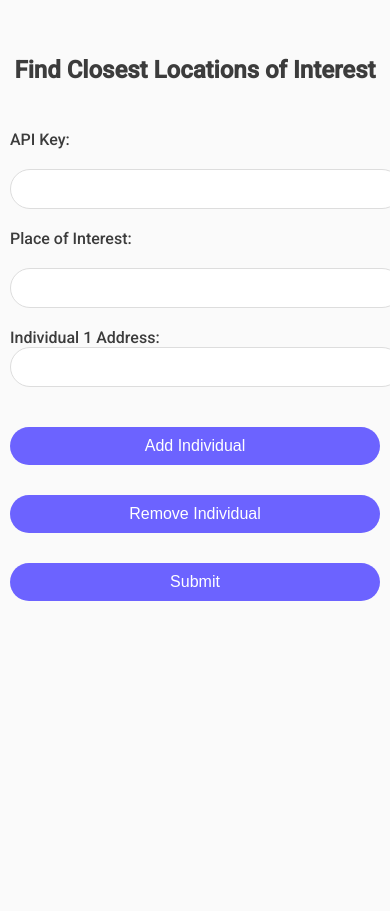
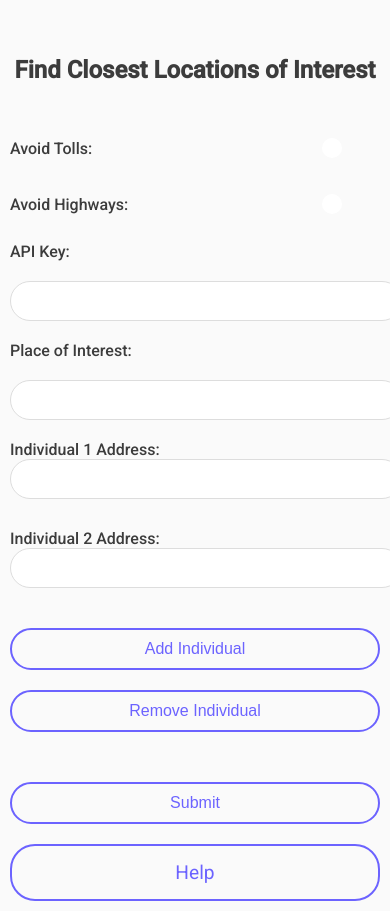
Before and after one commit to neel-shanmugam/geo-centric, a Flask app: page / in a window 390 px wide; the page is wider, and only the part inside the window is pictured. Before the commit the page ends 601 px from the top of that part, so only its background shows below. Run offline with Flask 3, Linux system fonts and the light colour scheme.

Commit message:
tolls toggle
tolls toggle

```diff
--- a/app.py
+++ b/app.py
@@ -23,6 +23,9 @@ def home():
 
         gmaps = googlemaps.Client(key=apikey)
 
+        avoid_tolls = bool(request.form.get('toll'))
+        avoid_highways = bool(request.form.get('highway'))
+
         for individual in individuals:
             geocode_result = gmaps.geocode(individual)
             individual_location = geocode_result[0]['geometry']['location']
@@ -34,6 +37,9 @@ def home():
 
         max_distance = max(calculate_distance(loc1, loc2) for loc1 in individual_locations for loc2 in individual_locations)
 
+        if max_distance > 50000:
+            max_distance = 50000
+
         places_result = gmaps.places_nearby(location=centroid, keyword=fitness_center, radius=max_distance)
         fitness_locations = [(place['vicinity'], place['geometry']['location']) for place in places_result['results']]
 
@@ -42,7 +48,10 @@ def home():
             individual_times = {}
             times = []
             for individual, individual_location in zip(individuals, individual_locations):
-                result = gmaps.distance_matrix(origins=individual_location, destinations=[gym_location], mode='driving')
+                if avoid_tolls:
+                    result = gmaps.distance_matrix(origins=individual_location, destinations=[gym_location], mode='driving', avoid="tolls")
+                else:
+                    result = gmaps.distance_matrix(origins=individual_location, destinations=[gym_location], mode='driving')
                 time = result['rows'][0]['elements'][0]['duration']['value']
                 times.append(time)
                 individual_times[individual] = convert_seconds_to_hms(time)
@@ -59,5 +68,9 @@ def home():
 
     return render_template('home.html')
 
+@app.route('/help', methods=['GET'])
+def help():
+    return render_template('help.html')
+
 if __name__ == '__main__':
     app.run(debug=True)
--- a/static/styles.css
+++ b/static/styles.css
@@ -44,20 +44,21 @@ input[type="text"]:focus {
     border-color: #6C63FF;
 }
 
-button, input[type="submit"] {
+button, input[type="submit"], input[type="button"], a {
     padding: 15px;
     margin-top: 10px;
-    border: none;
+    border: 2px solid #6C63FF;
     border-radius: 25px;
-    background-color: #6C63FF;
-    color: #FFFFFF;
-    transition: background-color 0.3s;
+    background-color: transparent;
+    color: #6C63FF;
+    transition: background-color 0.3s, color 0.3s;
     cursor: pointer;
     font-size: 1.2em;
 }
 
-button:hover, input[type="submit"]:hover {
-    background-color: #4a44ce;
+button:hover, input[type="submit"]:hover, input[type="button"]:hover, a:hover {
+    background-color: #6C63FF;
+    color: #FFFFFF;
 }
 
 h2 {
@@ -103,6 +104,125 @@ div[id^='individual'] {
     font-weight: bold;
 }
 
+.checkbox-wrapper {
+    display: flex;
+    justify-content: space-between;
+    align-items: center;
+}
+
+.checkbox-wrapper input[type="checkbox"] {
+    appearance: none;
+    width: 60px;
+    height: 30px;
+    border-radius: 15px;
+    position: relative;
+    outline: none;
+    cursor: pointer;
+    transition: background-color 0.3s;
+}
+
+.checkbox-wrapper input[type="checkbox"]:before {
+    content: "";
+    position: absolute;
+    top: 5px;
+    left: 5px;
+    width: 20px;
+    height: 20px;
+    background-color: white;
+    border-radius: 50%;
+    transition: transform 0.3s;
+}
+
+.checkbox-wrapper input[type="checkbox"]:checked {
+    background-color: #6C63FF;
+}
+
+.checkbox-wrapper input[type="checkbox"]:checked:before {
+    transform: translateX(30px);
+}
+
+input[type="text"] {
+    flex-grow: 1;
+    margin-right: 10px;
+}
+
+.button-wrapper {
+    display: flex;
+    gap: 20px;
+    justify-content: flex-start;
+    align-items: center;
+}
+
+.submit-help-wrapper {
+    display: flex;
+    justify-content: space-between;
+    align-items: center;
+    margin-top: 20px;
+}
+
+.help-button {
+    background-color: transparent;
+    color: #6C63FF;
+    border: 2px solid #6C63FF;
+    border-radius: 25px;
+    padding: 15px;
+    transition: background-color 0.3s, color 0.3s;
+    text-decoration: none;
+    font-size: 1.2em;
+    text-align: center;
+    line-height: 1.2em; /* Adjust this based on the height of your button */
+}
+
+.help-button:hover {
+    background-color: #6C63FF;
+    color: #FFFFFF;
+}
+
+/* CSS rules for help.html */
+
+.help ul {
+    margin-top: 20px;
+}
+
+.help ul li {
+    margin-bottom: 10px;
+}
+
+.back-button {
+    position: fixed;
+    top: 10px;
+    left: 10px;
+    display: inline-block;
+    padding: 10px 20px;
+    background-color: #6C63FF;
+    color: #FFF;
+    border-radius: 25px;
+    text-decoration: none;
+    transition: background-color 0.3s;
+    font-size: 1.2em;
+    z-index: 1000;
+}
+
+.back-button:hover {
+    background-color: #4a44ce;
+}
+
+
+@media screen and (max-width: 768px) {
+    .button-wrapper, .submit-help-wrapper {
+        flex-direction: column;
+        align-items: stretch;
+        gap: 10px;
+    }
+
+    .help-button {
+        display: flex;
+        justify-content: center;
+        align-items: center;
+        text-align: center;
+    }
+}
+
 @media screen and (max-width: 768px) {
     .container {
         padding: 10px;
--- a/templates/home.html
+++ b/templates/home.html
@@ -9,6 +9,17 @@
     <div class="container">
         <h1>Find Closest Locations of Interest</h1>
         <form method="POST" id="myForm">
+            <div class="checkbox-wrapper">
+                <label for="toll">Avoid Tolls:</label>
+                <input type="checkbox" id="toll" name="toll">
+            </div>
+
+            <div class="checkbox-wrapper">
+                <label for="toll">Avoid Highways:</label>
+                <input type="checkbox" id="toll" name="toll">
+            </div>
+
+
             <label for="apikey">API Key:</label>
             <input type="text" id="apikey" name="apikey" required>
 
@@ -20,9 +31,22 @@
                 <input type="text" id="individual1" name="individual" required>
             </div>
 
-            <button type="button" onclick="addInputField()">Add Individual</button>
-            <button type="button" onclick="removeInputField()">Remove Individual</button>
-            <input type="submit" value="Submit">
+            <div id="individual2">
+                <label for="individual2">Individual 2 Address:</label>
+                <input type="text" id="individual2" name="individual" required>
+            </div>
+
+
+
+            <div class="button-wrapper">
+                <button type="button" onclick="addInputField()">Add Individual</button>
+                <button type="button" onclick="removeInputField()">Remove Individual</button>
+            </div>
+
+            <div class="submit-help-wrapper">
+                <input type="submit" value="Submit">
+                <a href="/help" class="help-button">Help</a>
+            </div>
         </form>
 
         {% if best_locations %}
@@ -42,7 +66,7 @@
     </div>
 
     <script>
-        let individualCount = 2;
+        let individualCount = 3;
 
         function addInputField() {
             const div = document.createElement('div');
@@ -60,13 +84,13 @@
             div.appendChild(label);
             div.appendChild(input);
 
-            document.getElementById('myForm').insertBefore(div, document.querySelector('button'));
+            document.getElementById('myForm').insertBefore(div, document.querySelector('.button-wrapper'));
 
             individualCount++;
         }
 
         function removeInputField() {
-            if (individualCount > 2) {
+            if (individualCount > 3) {
                 const div = document.getElementById(`individual${individualCount - 1}`);
                 div.parentNode.removeChild(div);
                 individualCount--;
```
Also changed, not shown: templates/help.html (added, +22 -0 lines).
